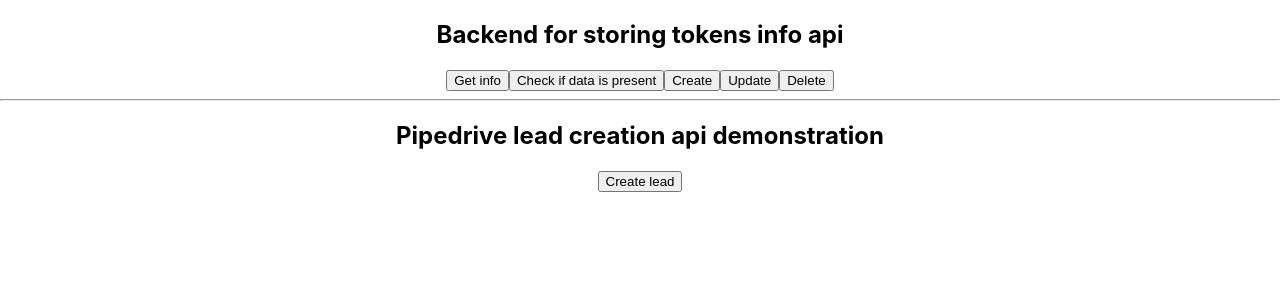
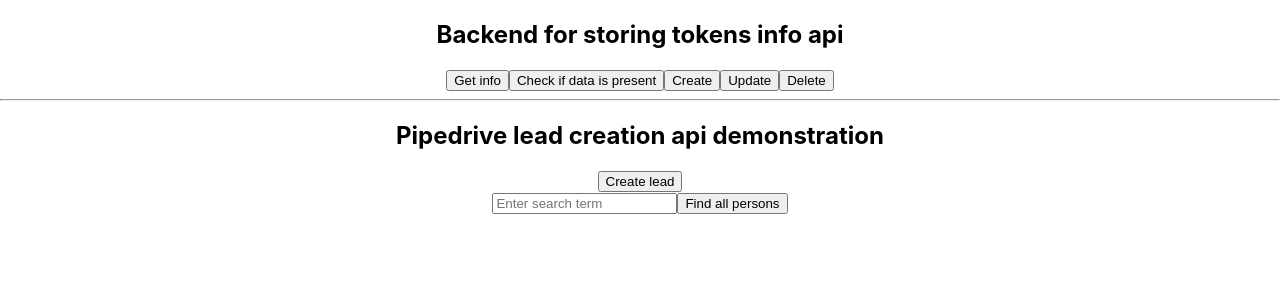
Before and after one commit to YuriiCodes/FrontendApiForPlugin, a React (Create React App) app: page / in a window 1280 px wide. Shown: the top 300 px of the page. Built offline with nearby package versions, Linux system fonts and the light colour scheme.

Commit message:
Added method to search persons by search term.

```diff
--- a/src/API/services/pipedrive/pipedrivePersons.service.ts
+++ b/src/API/services/pipedrive/pipedrivePersons.service.ts
@@ -1,6 +1,7 @@
 import axiosInstance from "./http-common";
 import {AddLead} from "../../types/pipedrive/pipedriveInput.type";
 import {createLeadPipedriveResponse} from "../../types/pipedrive/create-lead-pipedrive-response";
+import {FindPersonsPipedriveResponse} from "../../types/pipedrive/search-persons-pipedrive-response";
 
 export class PipedrivePersonsService {
     public static createLead(leadData: AddLead): Promise<createLeadPipedriveResponse> {
@@ -9,4 +10,11 @@
                 return error;
             })
     }
+
+    public static findPersonsByTerm(term: string): Promise<FindPersonsPipedriveResponse> {
+        return axiosInstance.get(`persons/find/ + ${term}`)
+            .catch((error) => {
+                return error;
+            })
+    }
 }
--- /dev/null
+++ b/src/API/types/pipedrive/search-persons-pipedrive-response.ts
@@ -0,0 +1,49 @@
+
+export interface Owner {
+    id: number;
+}
+
+export interface Organization {
+    id: number;
+    name: string;
+    address?: any;
+}
+
+export interface Person {
+    id: number;
+    type: string;
+    name: string;
+    phones: string[];
+    emails: string[];
+    visible_to: number;
+    owner: Owner;
+    custom_fields: string[];
+    notes: any[];
+    primary_email: string;
+    organization: Organization;
+}
+
+export interface Candidate {
+    result_score: number;
+    item: Person;
+}
+
+export interface Data {
+    items: Candidate[];
+}
+
+export interface Pagination {
+    start: number;
+    limit: number;
+    more_items_in_collection: boolean;
+}
+
+export interface AdditionalData {
+    pagination: Pagination;
+}
+
+export interface FindPersonsPipedriveResponse {
+    success: boolean;
+    data: Data;
+    additional_data: AdditionalData;
+}
--- a/src/App.tsx
+++ b/src/App.tsx
@@ -1,4 +1,4 @@
-import React from 'react';
+import React, {useState} from 'react';
 import './App.css';
 import {UserInfoService} from "./API/services/userInfo/userInfo.service";
 
@@ -8,7 +8,7 @@
 window.Api = API;
 
 function App() {
-
+    const [searchTerm, setSearchTerm] = useState("");
     return (
         <div className="App">
 
@@ -77,6 +77,18 @@
                     console.log(res);
                 }}> Create lead
                 </button>
+
+                <div>
+                    <input onChange={(e) => {
+                        setSearchTerm(e.target.value);
+
+                    }} placeholder="Enter search term"/>
+                    <button onClick={async event => {
+                        const res = await API.pipedrive.findPersonsByTerm(searchTerm);
+                        console.log(res.data);
+                    }}> Find all persons
+                    </button>
+                </div>
             </div>
         </div>
 
```
